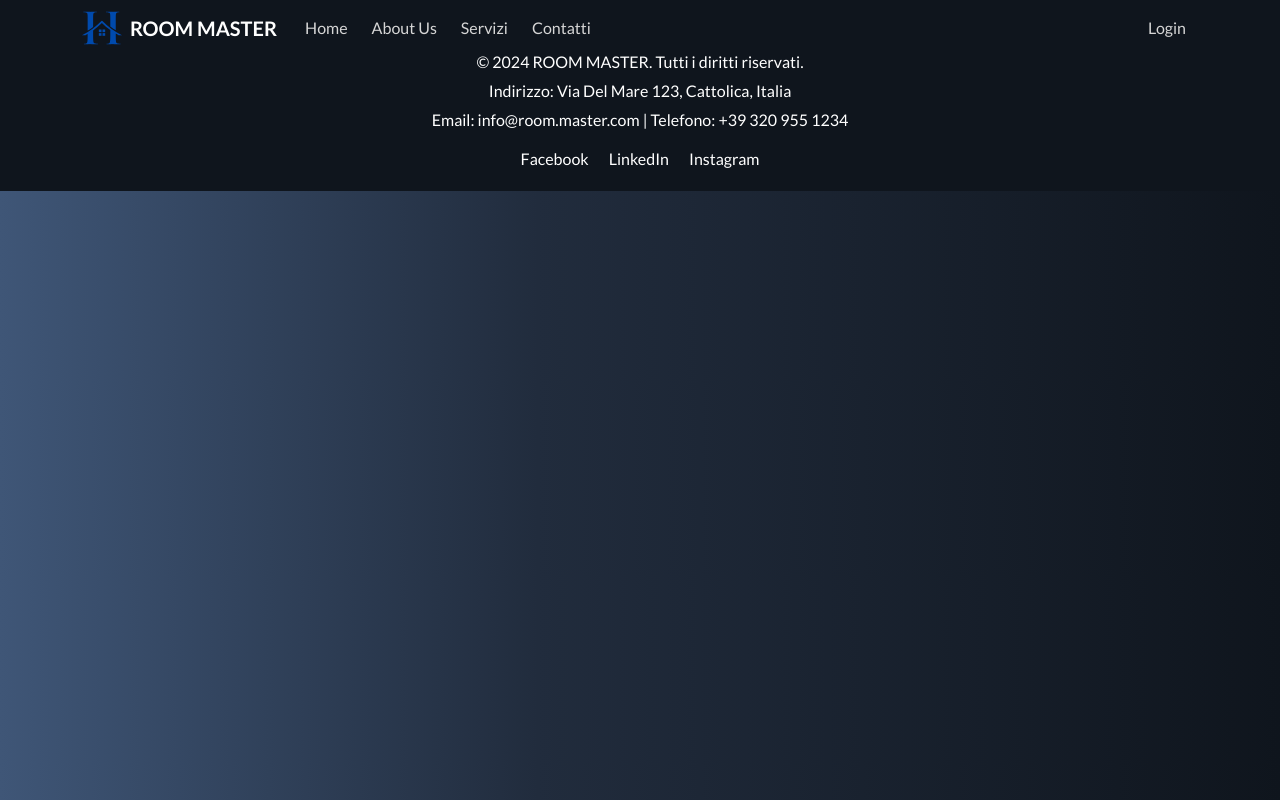
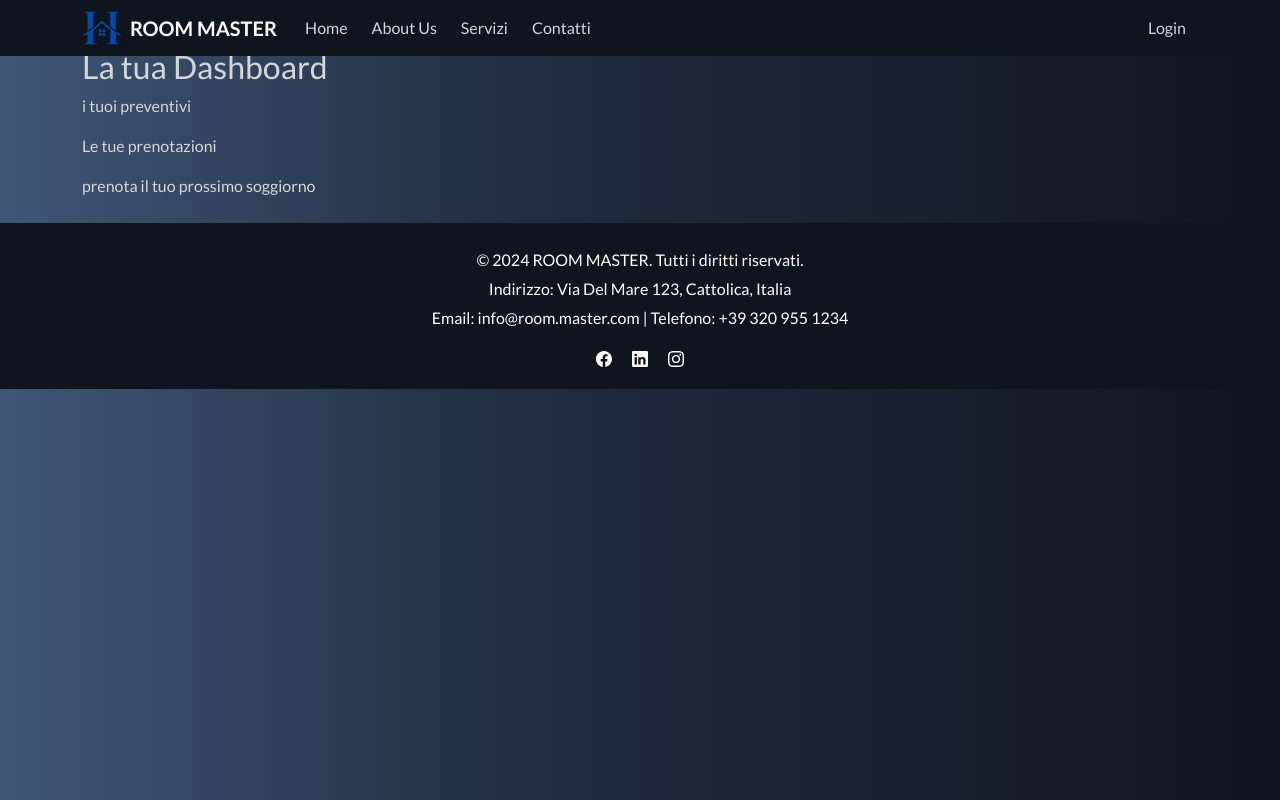
Before and after one commit to BrianBSP/room-master-capstone-frontend, a React (Vite) app: page /dashborad in a window 1280 px wide. Built offline with nearby package versions, Linux system fonts and the light colour scheme.

Commit message:
creazione dashboard
lista preventivi
lista prenotazioni

```diff
--- a/package.json
+++ b/package.json
@@ -12,6 +12,7 @@
   "dependencies": {
     "@reduxjs/toolkit": "^2.2.7",
     "bootstrap": "^5.3.3",
+    "bootstrap-icons": "^1.11.3",
     "react": "^18.3.1",
     "react-bootstrap": "^2.10.5",
     "react-bootstrap-icons": "^1.11.4",
--- a/src/App.jsx
+++ b/src/App.jsx
@@ -11,6 +11,7 @@ import Contatti from "./components/Contatti";
 import MyNav from "./components/MyNav";
 import Login from "./components/Login";
 import Registrati from "./components/Registrati";
+import DashboardUtente from "./components/DashboardUtente";
 
 function App() {
   return (
@@ -31,6 +32,7 @@ function App() {
         <Route path="/contatti" element={<Contatti />} />
         <Route path="/auth/login" element={<Login />} />
         <Route path="/auth/register" element={<Registrati />} />
+        <Route path="/dashborad" element={<DashboardUtente />} />
       </Routes>
       <MyFooter />
     </BrowserRouter>
--- /dev/null
+++ b/src/components/DashboardUtente.jsx
@@ -0,0 +1,17 @@
+import { Container } from "react-bootstrap";
+
+const DashboardUtente = () => {
+  return (
+    <Container className="mt-5">
+      <div className="mt-5">
+        <h2>La tua Dashboard</h2>
+
+        <p>i tuoi preventivi</p>
+
+        <p>Le tue prenotazioni</p>
+        <p>prenota il tuo prossimo soggiorno</p>
+      </div>
+    </Container>
+  );
+};
+export default DashboardUtente;
--- a/src/components/Login.jsx
+++ b/src/components/Login.jsx
@@ -14,6 +14,8 @@ const Login = () => {
     const utente = { email, password };
 
     dispatch(loginAction(utente));
+
+    window.location.href = "/dasboard";
   };
 
   return (
--- a/src/components/MyFooter.jsx
+++ b/src/components/MyFooter.jsx
@@ -1,3 +1,5 @@
+import { Facebook, Instagram, Linkedin } from "react-bootstrap-icons";
+
 const MyFooter = () => {
   return (
     <div className="footer">
@@ -9,13 +11,13 @@ const MyFooter = () => {
         </div>
         <div className="footer-social">
           <a href="https://www.facebook.com" target="_blank">
-            Facebook
+            <Facebook />
           </a>
           <a href="https://www.linkedin.com" target="_blank">
-            LinkedIn
+            <Linkedin />
           </a>
           <a href="https://www.instagram.com" target="_blank">
-            Instagram
+            <Instagram />
           </a>
         </div>
       </div>
--- a/src/main.jsx
+++ b/src/main.jsx
@@ -10,6 +10,7 @@ import "../src/css/MyFooter.css";
 import "../src/css/Contatti.css";
 import "../src/css/Login.css";
 import "../src/css/Registrati.css";
+import "../src/css/DashboardUtente.css";
 import { Provider } from "react-redux";
 import store from "./redux/store/index.js";
 
```
Also changed, not shown: src/components/ListaPrenotazioniUtente.jsx (added, +11 -0 lines), src/components/ListaPreventiviUtente.jsx (added, +10 -0 lines), src/css/DashboardUtente.css (added), 1 other file (tests, documents, lock files or other folders).
